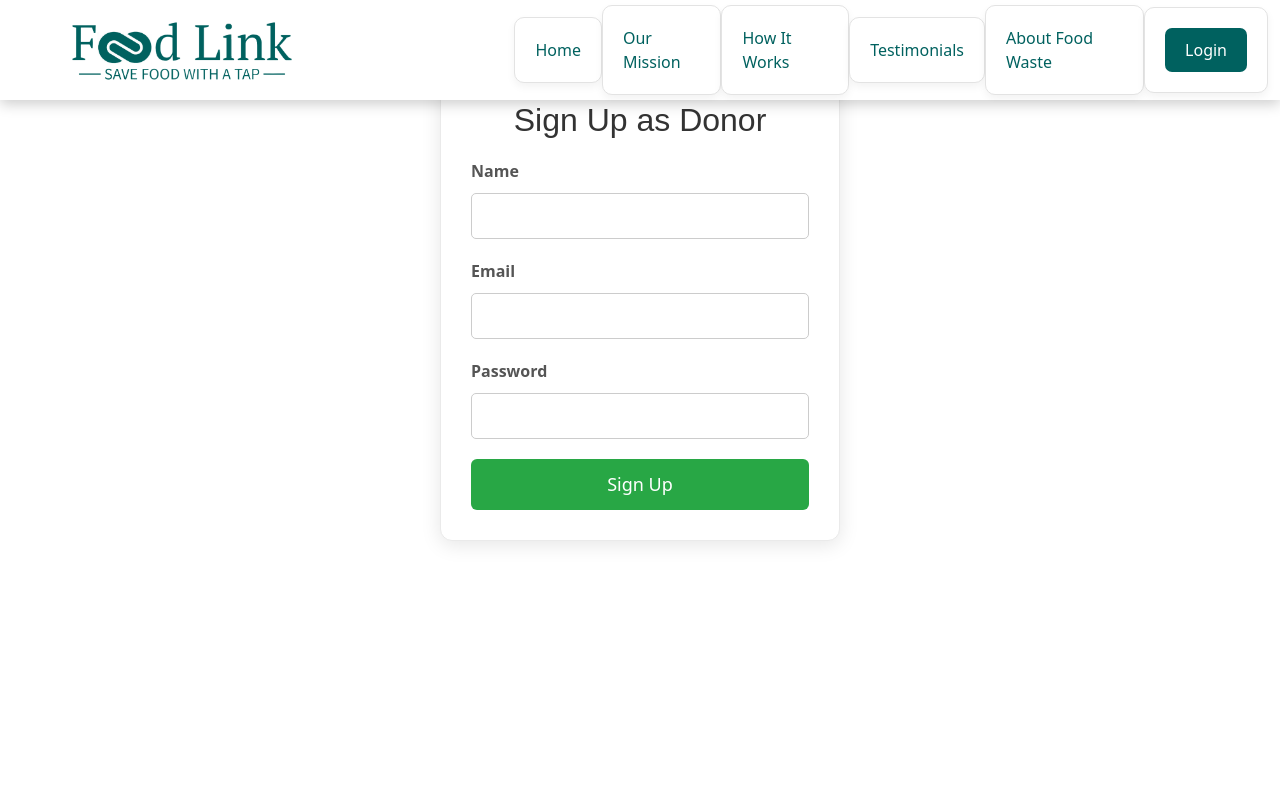
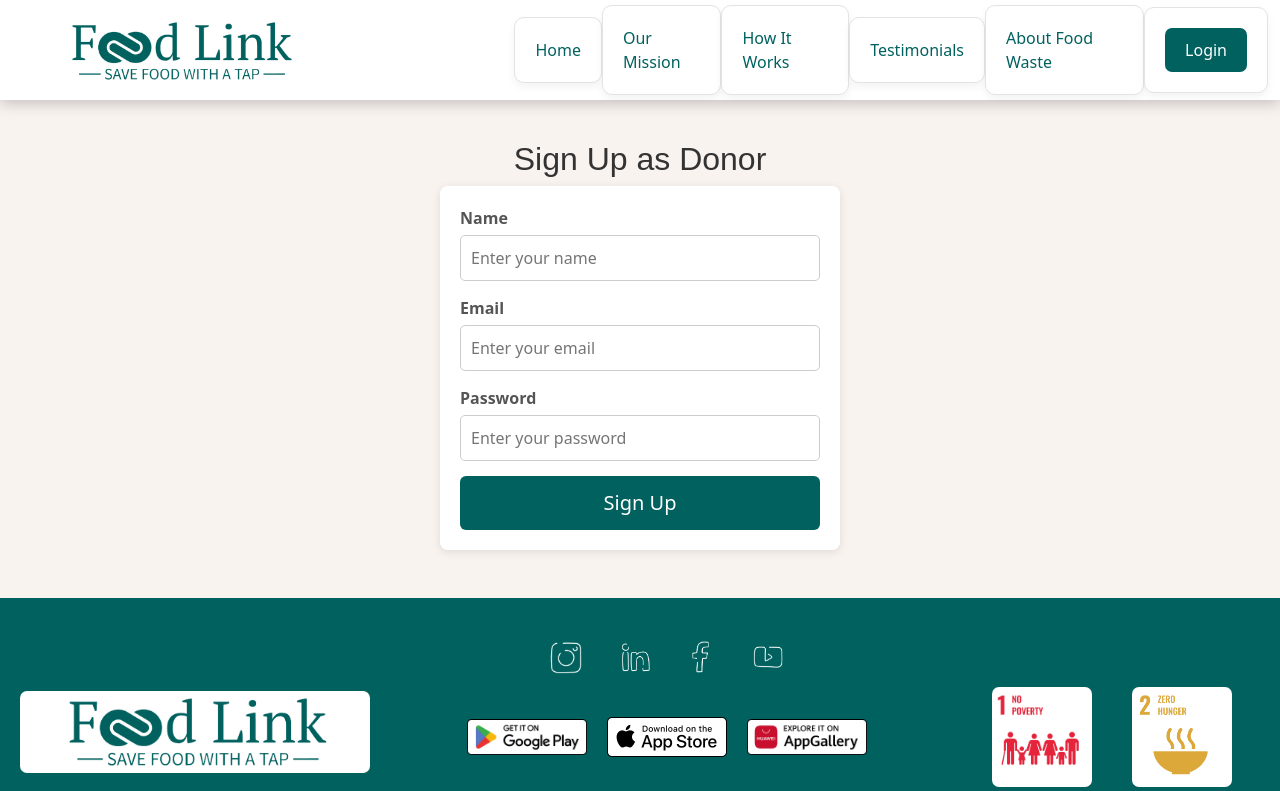
Before and after one commit to adham51/Food_Link.github.io, a React (Create React App) app in the folder frontend/: page /SignUpDonor in a window 1280 px wide. Shown: the top 791 px of the page. Built offline with nearby package versions, Linux system fonts and the light colour scheme.

Commit message:
last commit

```diff
--- a/frontend/package.json
+++ b/frontend/package.json
@@ -3,7 +3,6 @@
   "name": "food-link",
   "version": "0.1.0",
   "private": true,
-  "proxy": "http://localhost:3003",
   "dependencies": {
     "@testing-library/jest-dom": "^5.17.0",
     "@testing-library/react": "^13.4.0",
--- a/frontend/src/components/Header.js/AboutUs.module.css
+++ b/frontend/src/components/Header.js/AboutUs.module.css
@@ -87,6 +87,27 @@
     display: flex;
     align-items: center;
 }
+.impactStats {
+    display: flex;
+    justify-content: space-around;
+    margin-top: 120px;
+}
+
+.stat {
+    text-align: center;
+}
+
+.stat h3 {
+    color: #00615f;
+    font-size: 3rem;
+    margin: 0;
+}
+
+.stat p {
+    color: #00615f;
+    font-weight: bold;
+    font-size: 1.2rem;
+}
 
 .textLeft i {
     font-size: 35px;
@@ -138,13 +159,13 @@
 
 .revealImage {
     opacity: 1;
-    transform: translateY(-6px); /* Image slides up and appears */
+    transform: translateY(-216px); /* Image slides up and appears */
 }
 
 /* Reveal Animation for Text */
 .revealText {
     opacity: 1;
-    transform: translateY(-200px); /* Text slides up and appears in the correct position */
+    transform: translateY(-170px); /* Text slides up and appears in the correct position */
 }
 
 .revealRightLeft {
--- a/frontend/src/components/Login/Login.js
+++ b/frontend/src/components/Login/Login.js
@@ -1,6 +1,9 @@
 import React, { useState } from 'react';
 import axios from 'axios';
 import { useNavigate } from 'react-router-dom'; // Import useNavigate
+import Navbar from '../Header.js/NavBar';
+
+import Footer from '../Footer/Footer';
 import styles from './Login.module.css'; // Make sure to create a CSS file for styling
 
 
@@ -50,6 +53,7 @@ const Login = () => {
 
     return (
         <div className={styles.container}>
+            <Navbar></Navbar>
 
             <h2>Login</h2>
             <form onSubmit={handleSubmit} className={styles.form}>
@@ -59,6 +63,7 @@ const Login = () => {
                         type="email"
                         id="email"
                         name="email"
+                        placeholder="Enter your email"
                         value={formData.email}
                         onChange={handleChange}
                         required
@@ -70,6 +75,8 @@ const Login = () => {
                         type="password"
                         id="password"
                         name="password"
+                        placeholder="Enter your password"
+
                         value={formData.password}
                         onChange={handleChange}
                         required
@@ -78,6 +85,10 @@ const Login = () => {
                 <button type="submit" className={styles.submitButton}>Login</button>
             </form>
             {message && <p className={styles.message}>{message}</p>}
+            <br></br>
+            <br></br>
+            <br></br>
+            <Footer></Footer>
         </div>
     );
 };
--- a/frontend/src/components/Login/Login.module.css
+++ b/frontend/src/components/Login/Login.module.css
@@ -1,8 +1,11 @@
 /* Login.module.css */
+body {
+    background-color: #f9f3f0;
+}
 
 .container {
-    padding: 20px; /* Add padding around the container */
-    background-color: #f9f9f9; /* Light background */
+    padding-top: 120px;
+    background-color: #f9f3f0; /* Light background */
     min-height: calc(100vh - 80px); /* Ensure the container fills the space below the Navbar */
     display: flex;
     flex-direction: column;
@@ -38,7 +41,7 @@ input {
 .submitButton {
     width: 100%; /* Full width for button */
     padding: 10px; /* Padding for button */
-    background-color: #007bff; /* Blue background */
+    background-color: #00615f; /* Blue background */
     color: white; /* White text */
     border: none; /* No border */
     border-radius: 5px; /* Rounded corners */
@@ -48,7 +51,7 @@ input {
 }
 
 .submitButton:hover {
-    background-color: #0056b3; /* Darker blue on hover */
+    background-color: #4bbbb9; /* Darker blue on hover */
 }
 
 .message {
--- a/frontend/src/components/SignUp/SignUpCharityy/SignUpCharity.js
+++ b/frontend/src/components/SignUp/SignUpCharityy/SignUpCharity.js
@@ -2,6 +2,7 @@ import React, { useState } from 'react';
 import axios from 'axios';
 import styles from './SignUpCharity.module.css'; // Make sure to create a CSS file for styling
 import Navbar from '../../Header.js/NavBar';
+import Footer from '../../Footer/Footer';
 
 const SignUpCharity = () => {
     const [formData, setFormData] = useState({
@@ -52,6 +53,8 @@ const SignUpCharity = () => {
                         type="text"
                         id="name"
                         name="name"
+                        placeholder="Enter your name"
+
                         value={formData.name}
                         onChange={handleChange}
                         required
@@ -63,6 +66,8 @@ const SignUpCharity = () => {
                         type="email"
                         id="email"
                         name="email"
+                        placeholder="Enter your email"
+
                         value={formData.email}
                         onChange={handleChange}
                         required
@@ -74,6 +79,8 @@ const SignUpCharity = () => {
                         type="password"
                         id="password"
                         name="password"
+                        placeholder="Enter your password"
+
                         value={formData.password}
                         onChange={handleChange}
                         required
@@ -83,6 +90,9 @@ const SignUpCharity = () => {
             </form>
             {message && <p className={styles.message}>{message}</p>}
             {charityId && <p className={styles.charityId}>Your Charity ID: {charityId}</p>} {/* Display charity_id */}
+            <br></br>
+            <br></br>
+            <Footer></Footer>
         </div>
     );
 };
--- a/frontend/src/components/SignUp/SignUpCharityy/SignUpCharity.module.css
+++ b/frontend/src/components/SignUp/SignUpCharityy/SignUpCharity.module.css
@@ -1,8 +1,11 @@
 /* SignUpCharity.module.css */
+body{
+    background-color: #f9f3f0;
+}
 
 .container {
-    padding: 20px; /* Add padding around the container */
-    background-color: #f9f9f9; /* Light background */
+    padding-top: 120px;
+    background-color: #f9f3f0; /* Light background */
     min-height: calc(100vh - 80px); /* Ensure the container fills the space below the Navbar */
     display: flex;
     flex-direction: column;
@@ -38,17 +41,17 @@ input {
 .submitButton {
     width: 100%; /* Full width for button */
     padding: 10px; /* Padding for button */
-    background-color: #28a745; /* Green background */
+    background-color: #00615f; /* Green background */
     color: white; /* White text */
     border: none; /* No border */
     border-radius: 5px; /* Rounded corners */
-    font-size: 16px; /* Font size */
-    cursor: pointer; /* Pointer cursor */
+    font-size: 20px; /* Font size */
+    cursor:pointer; /* Pointer cursor */
     transition: background-color 0.3s; /* Smooth transition */
 }
 
 .submitButton:hover {
-    background-color: #218838; /* Darker green on hover */
+    background-color: #4bbbb9; /* Darker green on hover */
 }
 
 .message {
--- a/frontend/src/components/SignUp/SignUpDonor/SignUpDonor.js
+++ b/frontend/src/components/SignUp/SignUpDonor/SignUpDonor.js
@@ -2,6 +2,7 @@ import React, { useState } from 'react';
 import axios from 'axios';
 import styles from './SignUpDonor.module.css';
 import Navbar from '../../Header.js/NavBar';
+import Footer from '../../Footer/Footer';
 
 const SignUpDonor = () => {
     const [formData, setFormData] = useState({
@@ -45,6 +46,8 @@ const SignUpDonor = () => {
                         type="text"
                         id="name"
                         name="name"
+                        placeholder="Enter your name"
+
                         value={formData.name}
                         onChange={handleChange}
                         required
@@ -56,6 +59,8 @@ const SignUpDonor = () => {
                         type="email"
                         id="email"
                         name="email"
+                        placeholder="Enter your email"
+
                         value={formData.email}
                         onChange={handleChange}
                         required
@@ -67,6 +72,8 @@ const SignUpDonor = () => {
                         type="password"
                         id="password"
                         name="password"
+                        placeholder="Enter your password"
+
                         value={formData.password}
                         onChange={handleChange}
                         required
@@ -75,6 +82,9 @@ const SignUpDonor = () => {
                 <button type="submit" className={styles.submitButton}>Sign Up</button>
             </form>
             {message && <p className={styles.message}>{message}</p>}
+            <br></br>
+            <br></br>
+            <Footer></Footer>
         </div>
     );
 };
--- a/frontend/src/components/SignUp/SignUpDonor/SignUpDonor.module.css
+++ b/frontend/src/components/SignUp/SignUpDonor/SignUpDonor.module.css
@@ -1,29 +1,32 @@
 /* SignUpDonor.module.css */
-
+body{
+    background-color: #f9f3f0;
+}
 .container {
-    max-width: 400px; /* Set a max width for the form */
-    margin: 50px auto; /* Center the form */
-    padding: 30px; /* Add padding */
-    border-radius: 12px; /* Rounded corners */
-    box-shadow: 0 4px 20px rgba(0, 0, 0, 0.1); /* Subtle shadow */
-    background-color: #ffffff; /* White background for the form */
-    border: 1px solid #eaeaea; /* Light border for the form */
+    padding-top: 120px;
+    background-color: #f9f3f0; /* Light background */
+    min-height: calc(100vh - 80px); /* Ensure the container fills the space below the Navbar */
+    display: flex;
+    flex-direction: column;
+    align-items: center; /* Center content */
 }
 
 h2 {
-    text-align: center; /* Center the title */
-    margin-bottom: 20px; /* Space below the title */
-    color: #333; /* Dark text color */
-    font-size: 2rem; /* Larger font size for title */
+    margin-top: 20px; /* Space above the title */
+    color: #333; /* Title color */
 }
 
 .form {
-    display: flex; /* Use flexbox for layout */
-    flex-direction: column; /* Stack elements vertically */
+    width: 100%; /* Full width */
+    max-width: 400px; /* Max width for form */
+    background: white; /* Background color for the form */
+    padding: 20px; /* Padding for form */
+    border-radius: 8px; /* Rounded corners */
+    box-shadow: 0 2px 10px rgba(0, 0, 0, 0.1); /* Subtle shadow */
 }
 
 .formGroup {
-    margin-bottom: 15px; /* Space below each form group */
+    margin-bottom: 15px; /* Space between form groups */
 }
 
 label {
@@ -34,12 +37,10 @@ label {
 
 input {
     width: 100%; /* Full width for inputs */
-    padding: 12px; /* Padding for inputs */
-    margin: 5px 0; /* Space above and below */
-    border: 1px solid #ddd; /* Light border */
-    border-radius: 6px; /* Rounded corners */
+    padding: 10px; /* Padding for inputs */
+    border: 1px solid #ccc; /* Light border */
+    border-radius: 5px; /* Rounded corners */
     font-size: 16px; /* Font size */
-    transition: border-color 0.3s; /* Smooth transition */
 }
 
 input:focus {
@@ -50,17 +51,17 @@ input:focus {
 .submitButton {
     width: 100%; /* Full width for button */
     padding: 12px; /* Padding for button */
-    background-color: #28a745; /* Green background */
+    background-color: #00615f; /* Green background */
     color: white; /* White text color */
     border: none; /* No border */
     border-radius: 6px; /* Rounded corners */
-    font-size: 18px; /* Larger font size for button */
+    font-size: 20px; /* Larger font size for button */
     cursor: pointer; /* Pointer cursor on hover */
     transition: background-color 0.3s, transform 0.3s; /* Smooth transition */
 }
 
 .submitButton:hover {
-    background-color: #218838; /* Darker green on hover */
+    background-color: #4bbbb9; /* Darker green on hover */
     transform: translateY(-2px); /* Slight lift effect on hover */
 }
 
```
Also changed, not shown: frontend/src/components/Header.js/AboutUs.js (+61 -3 lines), frontend/src/components/Header.js/NavBar.js (+26 -5 lines), 2 other files (tests, documents, lock files or other folders).
